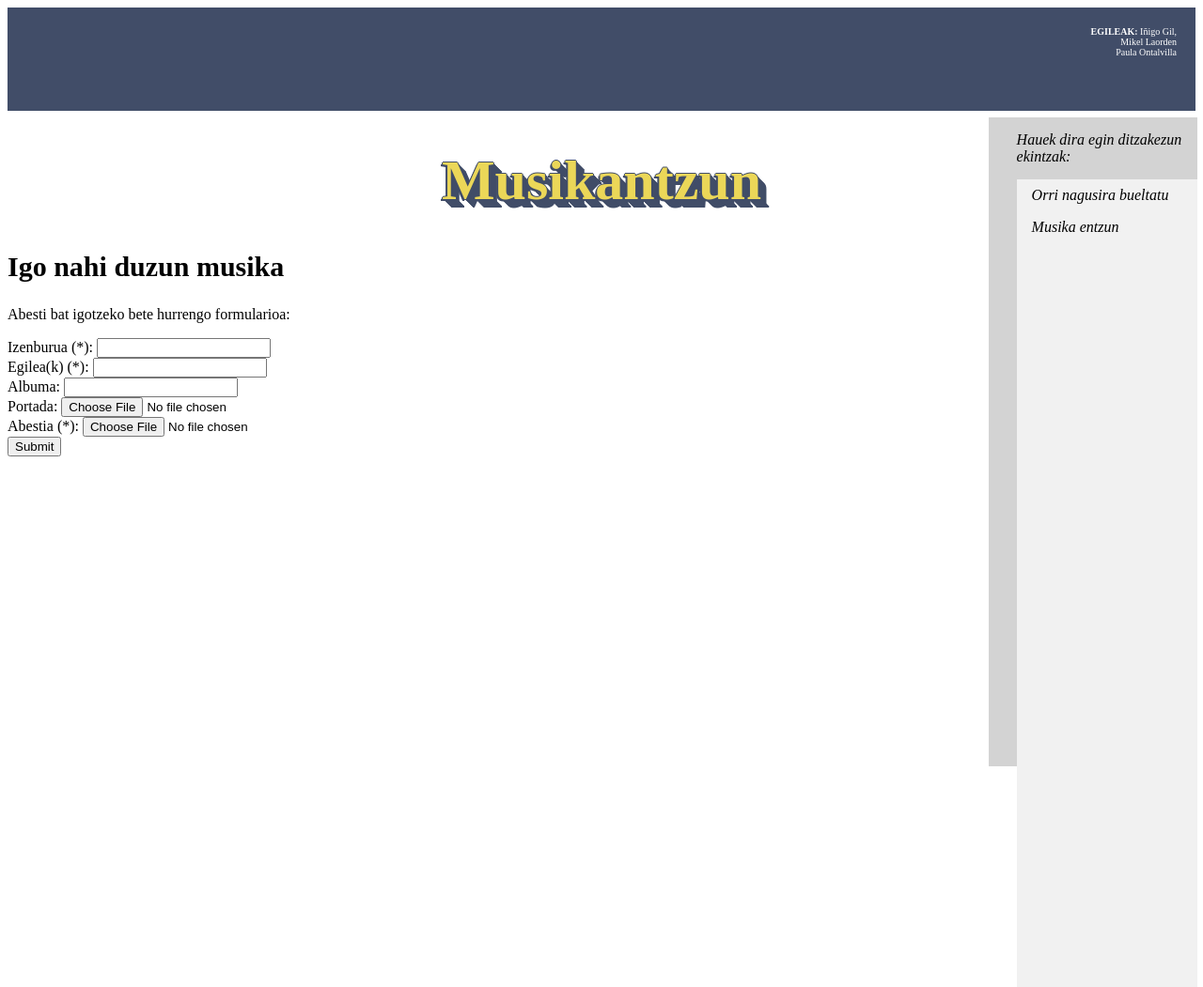
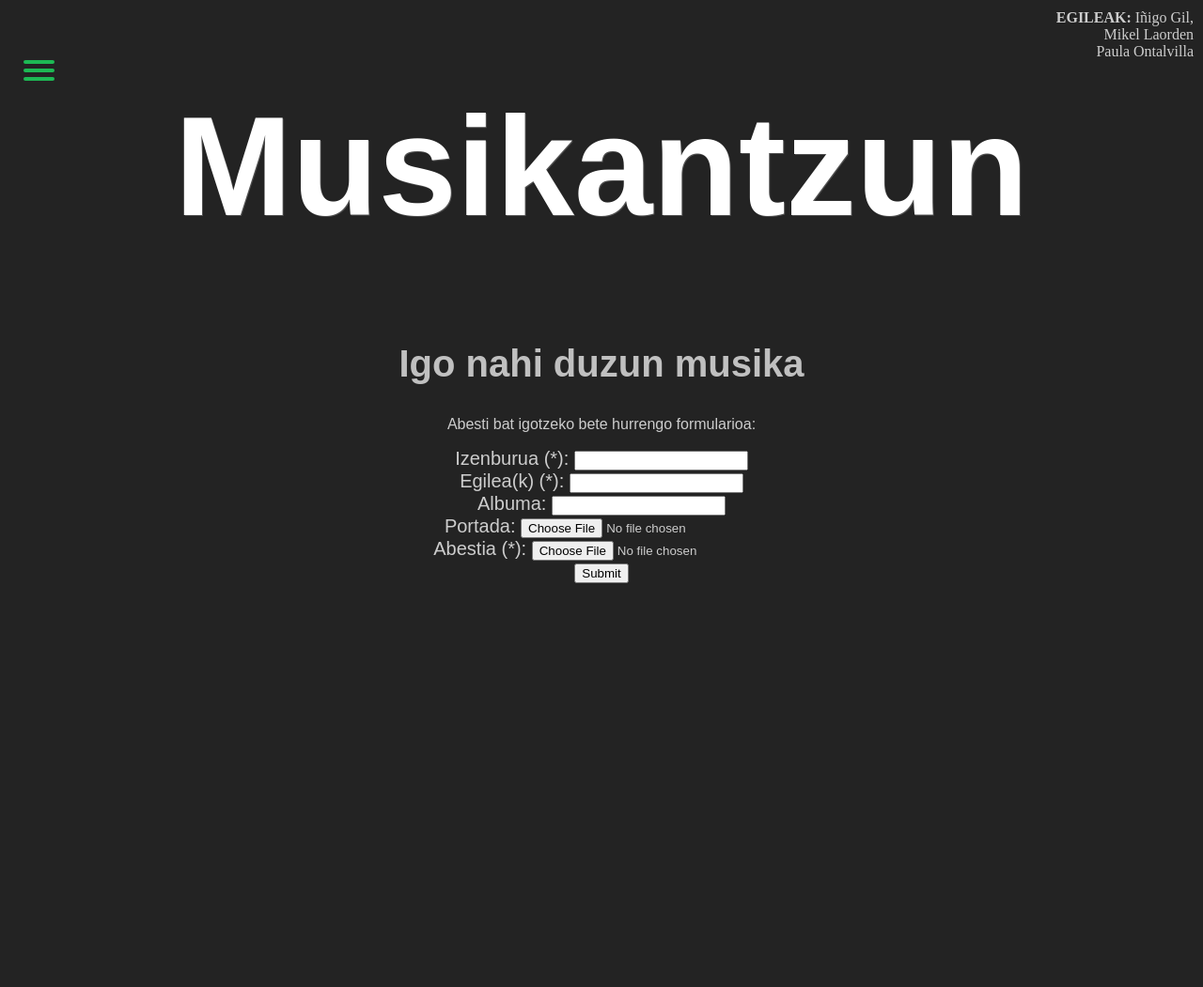
Before and after one commit to paulaonta/sza-web, a PHP site: page /berria.html in a window 1280 px wide. Shown: the whole page at 94% size. Run offline with PHP 8.4, Linux system fonts and the light colour scheme.

Commit message:
Cogiendo inspiración de spoti

```diff
--- a/berria.html
+++ b/berria.html
@@ -4,21 +4,29 @@
 		<title>Musikantzun: musika igo</title>
 		<meta charset="UTF-8">
 		<link rel="stylesheet" href="musika_igo.css" type="text/css">
+		<link href="https://fonts.googleapis.com/icon?family=Material+Icons"
+			  rel="stylesheet">
 		<script type="text/javascript" src="musika_igo.js"></script>
 	</head>
 	<body>
 		<header>
-			<strong>EGILEAK:</strong> Iñigo Gil, <br/> Mikel Laorden <br/> Paula Ontalvilla
+			<div id="kredituak"><strong>EGILEAK:</strong> Iñigo Gil, <br/> Mikel Laorden <br/> Paula Ontalvilla</div>
 		</header>
-		<aside>
-			Hauek dira egin ditzakezun ekintzak:
-			<ul>
-				<li><a href="index.html"> Orri nagusira bueltatu</a></li>
-				<li><a href="iruzkinak.php">Musika entzun</a></li>
-			</ul>
-		</aside>
-		<h1>Musikantzun</h1>
-		<h2>Igo nahi duzun musika</h2>
+		<nav role = "navigation">
+			<div id = "menuToggle">
+				<input type = "checkbox"/>
+				<span></span>
+				<span></span>
+				<span></span>
+
+				<ul id = "menu">
+					<a href="#"><li><img class = "icon" src="/icons/home.svg">Hasiera</li></a>
+					<a href="#"><li><img class = "icon" src="/icons/listen.svg">Musika entzun</li></a>
+				</ul>
+			</div>
+		</nav>
+		<h1 id="title">Musikantzun</h1>
+		<h2 id="formIzenburua">Igo nahi duzun musika</h2>
 		<p>Abesti bat igotzeko bete hurrengo formularioa:</p>
 		<form action="berria.php" method="post" enctype='multipart/form-data'>
 			Izenburua (*): <input type="text" name="izenburua"> <br/>
--- a/musika_igo.css
+++ b/musika_igo.css
@@ -1,66 +1,211 @@
-h1{
+#title{
+	@import url('https://fonts.googleapis.com/css2?family=Montserrat:wght@700&display=swap');
+	font-family: 'Montserrat', sans-serif;
+	text-align: center;
+	font-size: 150px;
+	color: #FFF;
+	text-shadow: 1px 1px 0px #515151;
+	margin-top: 0px;
+}
+
+#kredituak{
+	margin-right: 10px;
+	margin-top: 10px;
+}
+
+header{
+	overflow-x: hidden;
+}
+
+#formIzenburua{
+	@import url('https://fonts.googleapis.com/css2?family=Montserrat:wght@600&display=swap');
+	font-family: 'Montserrat', sans-serif;
+	font-size: 40px;
+	color: #c0c0c0;
+	clear: both;
 	text-align: center;
 	font-weight:bold;
-	font-size: 60px;
-	color: #EBD758;
-	text-shadow: -1px 0 #414D68, 0 1px #414D68, 1px 0 #414D68, 0 -1px #414D68, -2px 2px 0 #414D68, 2px 2px 0 #414D68, 1px 1px #414D68, 2px 2px #414D68, 3px 3px #414D68, 4px 4px #414D68, 5px 5px #414D68,6px 6px #414D68, 7px 7px #414D68, 8px 8px #414D68, 9px 9px #414D68;
-
 }
 
-h2{
+/*
+ * Made by Erik Terwan
+ * 24th of November 2015
+ * MIT License
+ *
+ *
+ * If you are thinking of using this in
+ * production code, beware of the browser
+ * prefixes.
+ */
+
+body
+{
+	margin: 0;
+	padding: 0;
+
+	/* make it look decent enough */
+	background: #232323;
+	color: #cdcdcd;
+	font-family: "Avenir Next", "Avenir", sans-serif;
+	text-align: center;
+	overflow-x: hidden;
+}
+
+#menuToggle
+{
+	display: block;
+	position: relative;
+	left: 25px;
+	margin-top: 0px;
+	margin-left: 0px;
+	z-index: 1;
+
+	-webkit-user-select: none;
+	user-select: none;
+}
+
+#menuToggle a
+{
+	@import url('https://fonts.googleapis.com/css2?family=Montserrat:wght@100&display=swap');
+	font-family: 'Montserrat', sans-serif;
+	text-decoration: none;
+	color: #949494;
 	text-align: left;
-	font-weight:bold;
-	font-size: 30px;
+	transition: color 0.3s ease;
+}
+
+#menuToggle a:hover
+{
+	color: white;
+}
+
+
+#menuToggle input
+{
+	display: block;
+	width: 40px;
+	height: 32px;
+	position: absolute;
+	top: -7px;
+	left: -5px;
+
+	cursor: pointer;
+
+	opacity: 0; /* hide this */
+	z-index: 2; /* and place it over the hamburger */
+
+	-webkit-touch-callout: none;
+}
+
+/*
+ * Just a quick hamburger
+ */
+#menuToggle span
+{
+	display: block;
+	width: 33px;
+	height: 4px;
+	margin-bottom: 5px;
+	position: relative;
+
+	background: #1DB954;
+	border-radius: 3px;
+
+	z-index: 1;
+
+	transform-origin: 4px 0px;
+
+	transition: transform 0.5s cubic-bezier(0.77,0.2,0.05,1.0),
+	background 0.5s cubic-bezier(0.77,0.2,0.05,1.0),
+	opacity 0.55s ease;
+}
+
+#menuToggle span:first-child
+{
+	transform-origin: 0% 0%;
+}
+
+#menuToggle span:nth-last-child(2)
+{
+	transform-origin: 0% 100%;
+}
+
+/*
+ * Transform all the slices of hamburger
+ * into a crossmark.
+ */
+#menuToggle input:checked ~ span
+{
+	opacity: 1;
+	transform: rotate(45deg) translate(-2px, -1px);
+	background: #1DB954;
+}
+
+/*
+ * But let's hide the middle one.
+ */
+#menuToggle input:checked ~ span:nth-last-child(3)
+{
+	opacity: 0;
+	transform: rotate(0deg) scale(0.2, 0.2);
+}
+
+/*
+ * Ohyeah and the last one should go the other direction
+ */
+#menuToggle input:checked ~ span:nth-last-child(2)
+{
+	transform: rotate(-45deg) translate(0, -1px);
+}
+
+/*
+ * Make this absolute positioned
+ * at the top left of the screen
+ */
+#menu
+{
+	position: absolute;
+	width: 200px;
+	margin: -75px 0px 0px -50px;
+	padding-top: 110px;
+	top: 0px;
+	background: #464646;
+	list-style-type: none;
+	-webkit-font-smoothing: antialiased;
+	/* to stop flickering of text in safari */
+
+	transform-origin: 0% 0%;
+	transform: translate(-100%, 0);
+
+	transition: transform 0.5s cubic-bezier(0.77,0.2,0.05,1.0);
+}
+
+#menu li
+{
+	padding: 10px 0;
+	font-size: 22px;
+}
+
+/*
+ * And let's slide it in from the left
+ */
+#menuToggle input:checked ~ ul
+{
+	transform: none;
 }
 
 header {
-	height: 70px;
-	margin-bottom: 7px;
-	padding-bottom: 4px;
-	padding: 20px;
 	text-align: right;
-	background: #414D68;
-	color: rgb(255, 255, 255);
-	font-size: 10px;
+	font-family: "Adobe Garamond Pro";
 }
 
-
-aside {
-	width: 15%;
-	padding-top: 15px;
-	padding-bottom: 50%;
-	padding-left: 30px;
-	margin: 0;
-	float:right;
-	font-style: italic;
-	background-color: lightgray;
-	position: fixed; /* Make it stick, even on scroll */
-	right: 0.5%;
-	overflow: auto; /* Enable scrolling if the sidenav has too much content */
-  }
-
-
-aside ul {
-  list-style-type: none;
-  margin-top: 15px;
-  padding: 0;
-  width:inherit;
-  background-color: #f1f1f1;
-  height: 100%; /* Full height */
-  position: fixed; /* Make it stick, even on scroll */
-  right: 0.5%;
-  overflow: auto; /* Enable scrolling if the sidenav has too much content */
-  }
-
-li a {
-	display: block;
-	color: #000;
-	padding: 8px 16px;
-	text-decoration: none;
+.icon{
+	margin-top: 10px;
 }
 
-  /* Change the link color on hover */
-li a:hover {
-	background-color: #EBD758;
-	color: white;
+form{
+	@import url('https://fonts.googleapis.com/css2?family=Montserrat:wght@700&display=swap');
+	font-family: 'Montserrat', sans-serif;
+	text-align: center;
+	font-size: 20px;
 }
```
Also changed, not shown: icons/home.svg (added), icons/listen.svg (added).
